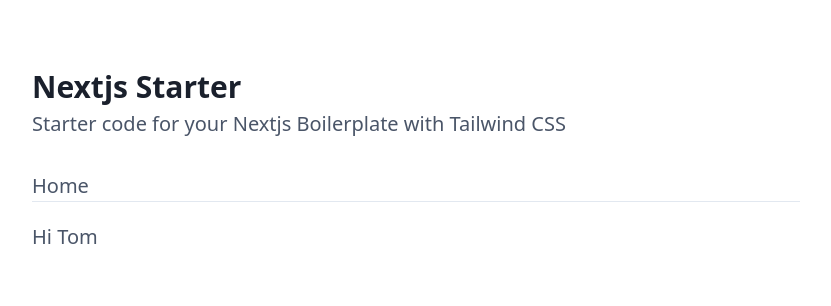
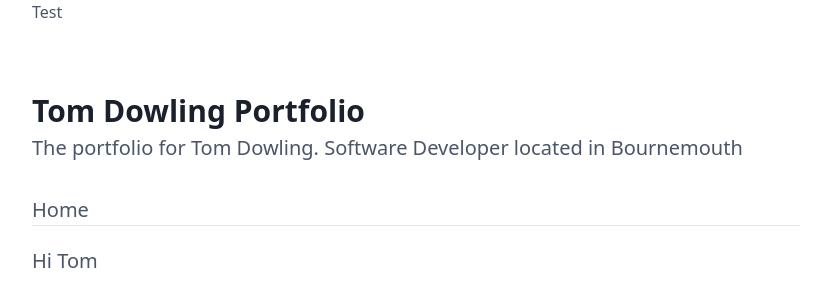
Before and after one commit to TomDowling/portfolio-1, a Next.js app: page / in a window 1280 px wide. Shown: the top 306 px of the page, without its empty margins (224-1055 px from the left). Built offline with nearby package versions, Linux system fonts and the light colour scheme.

Commit message:
Update: Adding the basic structure of header component

```diff
--- /dev/null
+++ b/src/components/layout/header/header.tsx
@@ -0,0 +1,11 @@
+const Header = () => {
+    return (
+        <header>
+            <div className="max-w-screen-md mx-auto">
+                <h1>Test</h1>
+            </div>
+        </header>
+    );
+};
+
+export default Header;
--- a/src/pages/index.tsx
+++ b/src/pages/index.tsx
@@ -10,8 +10,8 @@
         <Main
             meta={
                 <Meta
-                title="Next.js Boilerplate Presentation"
-                description="Next js Boilerplate is the perfect starter code for your project. Build your React application with the Next.js framework."
+                title="Homepage..."
+                description="The desc..."
                 />
             }
         >
--- a/src/templates/Main.tsx
+++ b/src/templates/Main.tsx
@@ -1,8 +1,7 @@
 import { ReactNode } from 'react';
-
 import Link from 'next/link';
-
 import { AppConfig } from '../utils/AppConfig';
+import Header from '../components/layout/header/header';
 
 type IMainProps = {
     meta: ReactNode;
@@ -12,6 +11,8 @@
 const Main = (props: IMainProps) => (
     <div className="antialiased w-full text-gray-700">
         {props.meta}
+
+        <Header />
 
         <div className="max-w-screen-md mx-auto">
             <div className="border-b border-gray-300">
--- a/src/utils/AppConfig.ts
+++ b/src/utils/AppConfig.ts
@@ -1,6 +1,6 @@
 export const AppConfig = {
-    site_name: 'Starter',
-    title: 'Nextjs Starter',
-    description: 'Starter code for your Nextjs Boilerplate with Tailwind CSS',
+    site_name: 'Tom Dowling Portfolio',
+    title: 'Tom Dowling Portfolio',
+    description: 'The portfolio for Tom Dowling. Software Developer located in Bournemouth',
     locale: 'en',
 };
```
